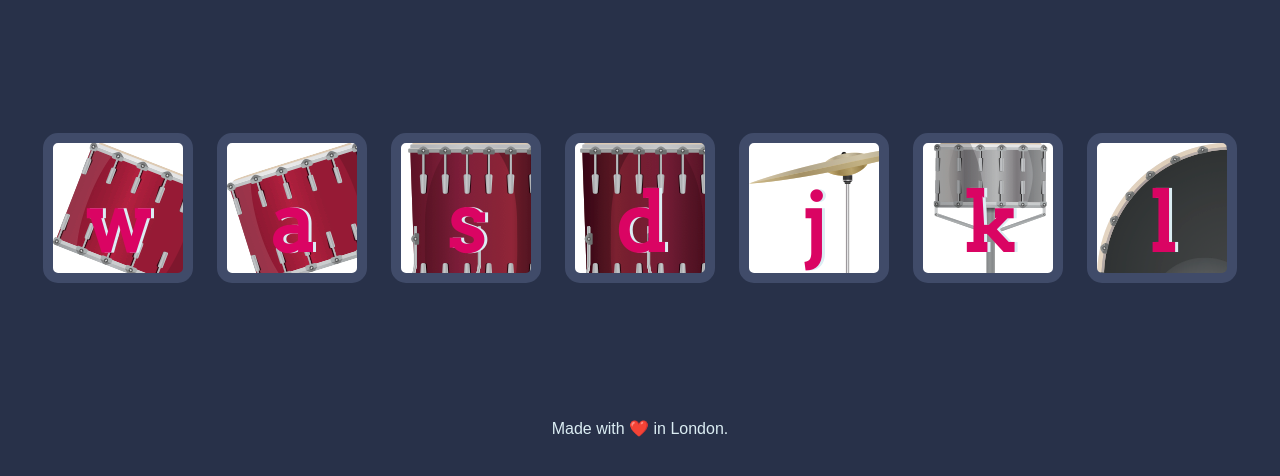
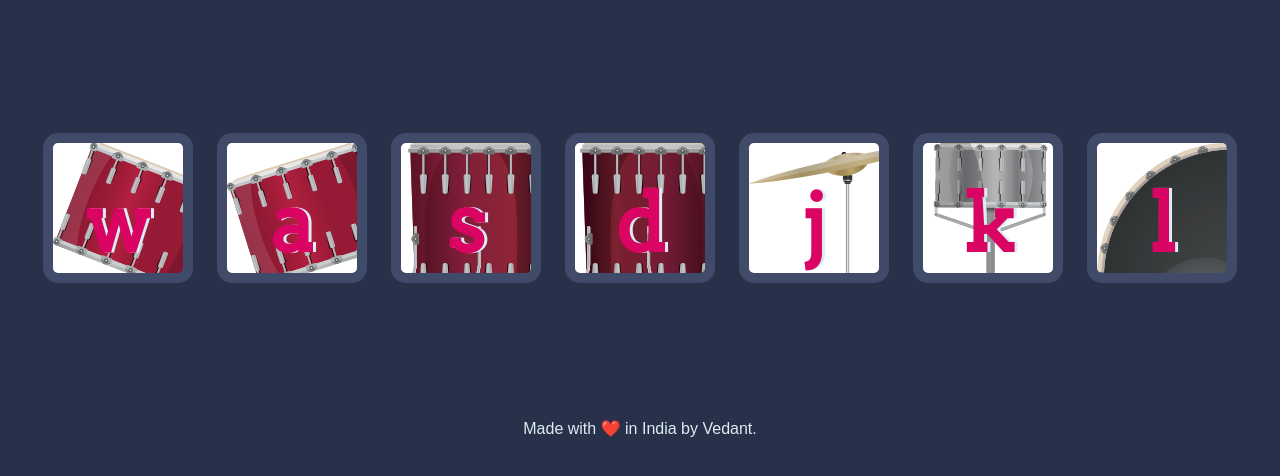
Before and after one commit to Vedant1223/Drumkit, a plain HTML site: page index.html in a window 1280 px wide. Shown: the part 156-632 px from the top of the page. Drawn offline with Linux system fonts and the light colour scheme.

Commit message:
Update index.html

```diff
--- a/index.html
+++ b/index.html
@@ -23,7 +23,7 @@
 
 
   <footer>
-    Made with ❤️ in London.
+    Made with ❤️ in India by Vedant.
   </footer>
   <script src="index.js"></script>
 </body>
```
